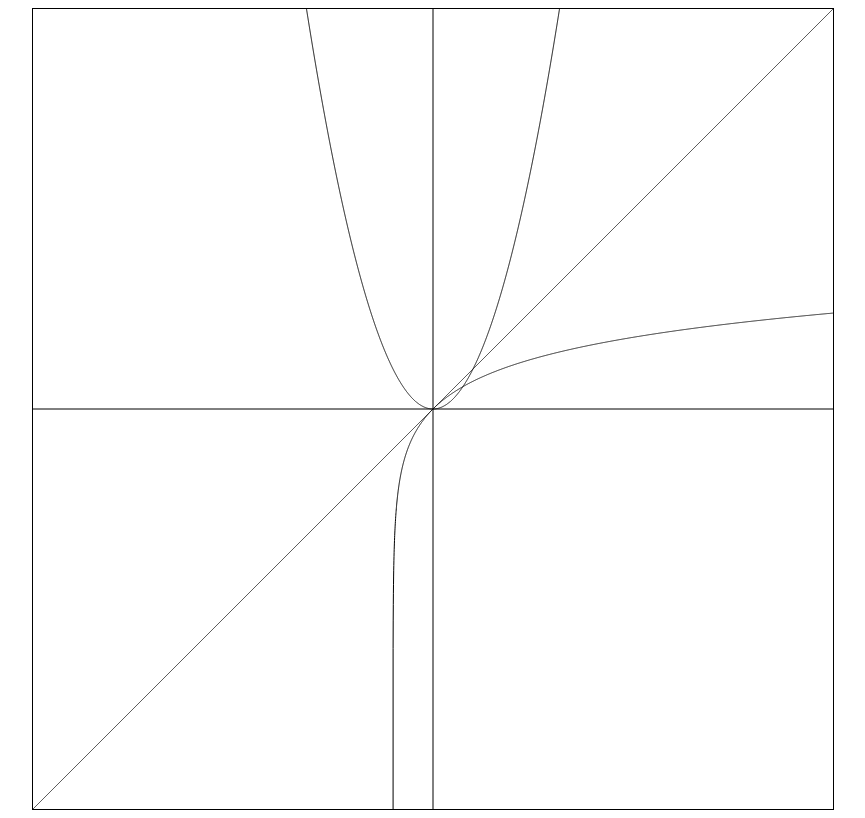
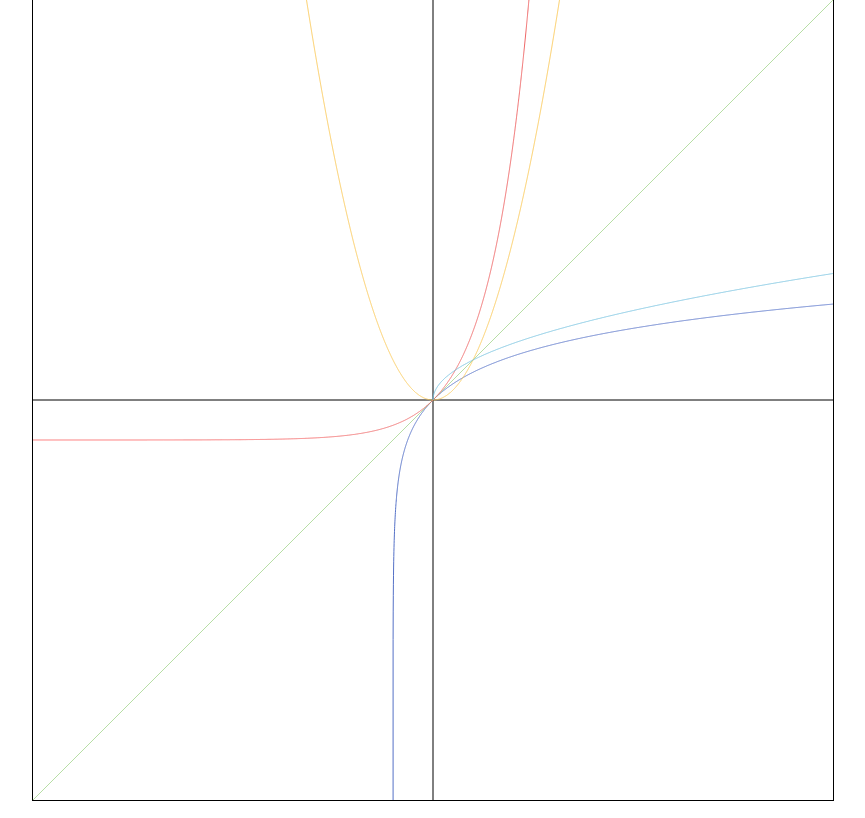
Before and after one commit to gausstool/math-tools, a website built with Vite: page index.html in a window 1280 px wide. Shown: the whole page, without its empty margins (207-1072 px from the left). Built offline with nearby package versions, Linux system fonts and the light colour scheme.

Commit message:
refactor(math-chart): 优化图表样式和参数处理
- 移除html和body的默认边距，使用vw/vh单位设置容器尺寸
- 将MathChartOptions改为可选参数类型MathChartParams
- 增加公式颜色配置，支持多公式不同颜色显示
- 扩展默认公式列表，增加更多数学函数示例

```diff
--- a/index.html
+++ b/index.html
@@ -6,9 +6,14 @@
     <meta name="viewport" content="width=device-width, initial-scale=1.0" />
 
     <style>
+      html,
+      body {
+        margin: 0;
+        padding: 0;
+      }
       #app {
-        width: 100%;
-        height: 100%;
+        width: 100vw;
+        height: 100vh;
         display: flex;
         align-items: center;
         justify-content: center;
--- a/src/app.ts
+++ b/src/app.ts
@@ -1,14 +1,8 @@
-import { MathChart, type MathChartOptions } from "./math-chart";
+import { MathChart, type MathChartParams } from "./math-chart";
 
 export function setMathChart(element: HTMLDivElement) {
-  const params: MathChartOptions = {
-    xrange: [-10, 10],
-    yrange: [-10, 10],
-    formulas: [
-        "log(x + 1)",
-        "x",
-        "x * x",
-    ],
+  const params: MathChartParams = {
+    formulas: ["log(x + 1)", "x", "x * x", "exp(x) -1 ", "sqrt(x)"],
   };
   const mcharts = new MathChart(element);
   mcharts.setOption(params);
--- a/src/math-chart/index.ts
+++ b/src/math-chart/index.ts
@@ -6,6 +6,9 @@ export interface MathChartOptions {
   yrange: [number, number];
   formulas: string[];
 }
+
+export type MathChartParams = Partial<MathChartOptions>
+
 
 export class MathChart {
   element: HTMLDivElement;
@@ -17,6 +20,8 @@ export class MathChart {
     formulas: ["0"],
   };
 
+  colors = ['#5470C6', '#91CC75', '#FAC858', '#EE6666', '#73C0DE', '#3BA272', '#FC8452', '#9A60B4', '#EA7CCC', '#27727B', '#FE8463', '#9BCA63', '#FAD860', '#F3A43B', '#60C0DD', '#D7504B', '#C6E579', '#F4E001', '#F0805A', '#26C0C0'];
+
   constructor(element: HTMLDivElement) {
     this.element = element;
     this.canvas = document.createElement("canvas");
@@ -26,7 +31,7 @@ export class MathChart {
     this.element.appendChild(this.canvas);
   }
 
-  setOption(options: MathChartOptions) {
+  setOption(options: MathChartParams) {
     this.option = { ...this.option, ...options };
   }
 
@@ -49,8 +54,11 @@ export class MathChart {
     const start = -this.canvas.width / 2;
     const end = this.canvas.width / 2;
     const step = 0.1;
-    this.option.formulas.forEach((formula) => {
+    this.option.formulas.forEach((formula, index) => {
       this.ctx.beginPath();
+      this.ctx.strokeStyle = this.colors[index];
+      this.ctx.lineWidth = 1;
+
       let px = start;
       let y = 0;
       let formulaFn = math.compile(formula);
```
